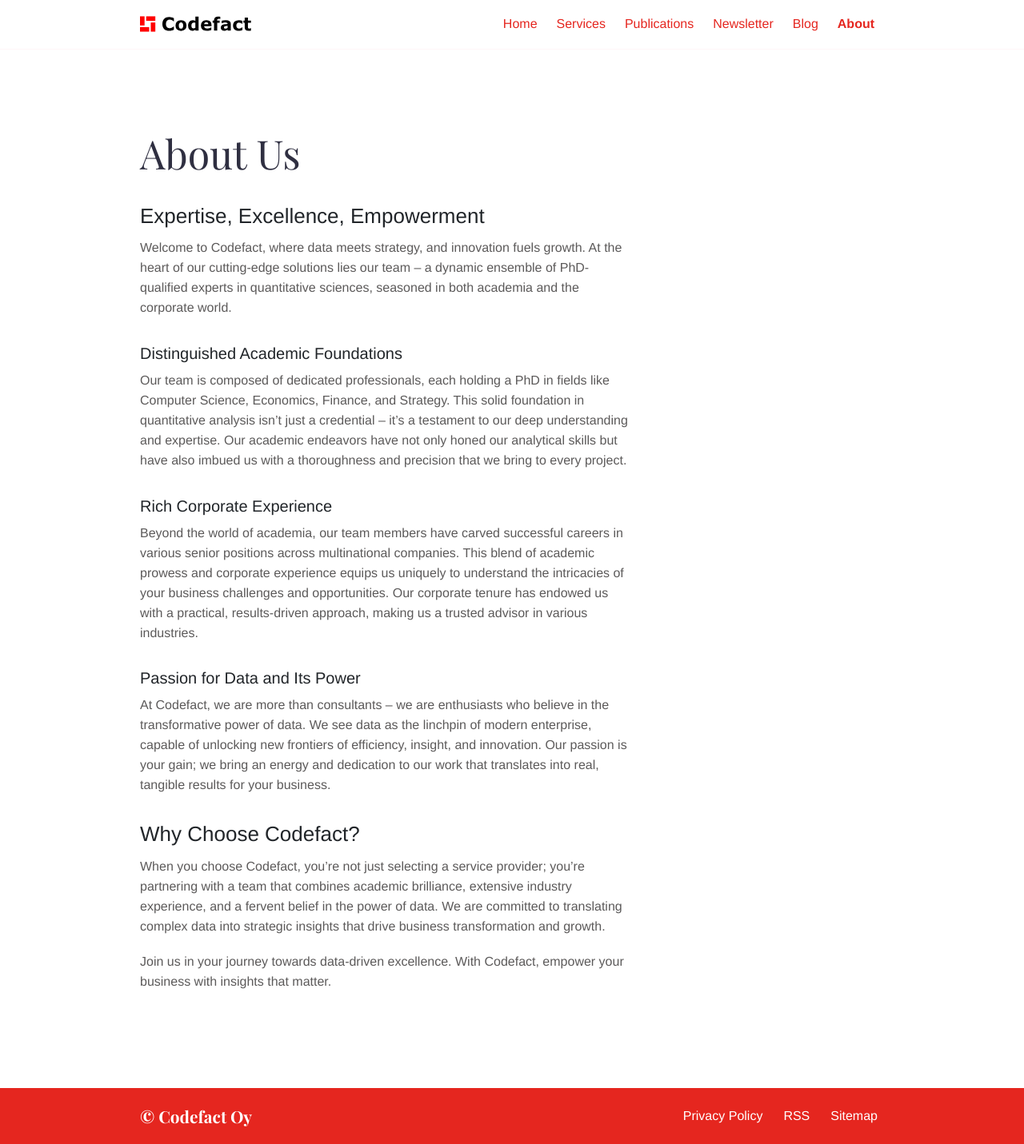
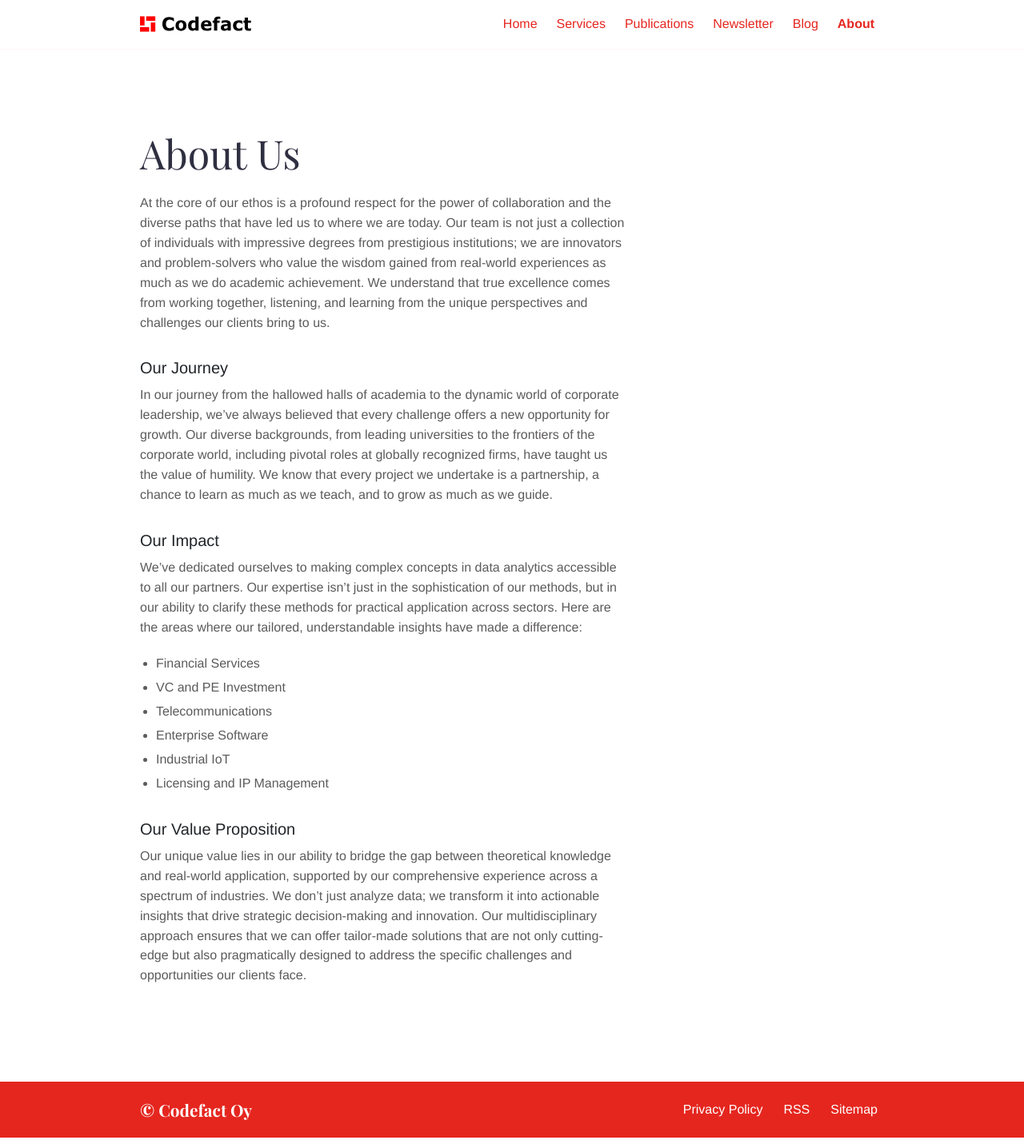
Before and after one commit to ryanrhymes/codefact.xyz, a Jekyll site: the page built from about.md, in a window 1280 px wide. Shown: the whole page at 80% size. Built offline with Jekyll 4.4.1, drawn with Linux system fonts in a browser that asks for light colours.

Commit message:
coding ...

```diff
--- a/about.md
+++ b/about.md
@@ -5,24 +5,23 @@
 bodyClass: page-about
 ---
 
-## Expertise, Excellence, Empowerment
+At the core of our ethos is a profound respect for the power of collaboration and the diverse paths that have led us to where we are today. Our team is not just a collection of individuals with impressive degrees from prestigious institutions; we are innovators and problem-solvers who value the wisdom gained from real-world experiences as much as we do academic achievement. We understand that true excellence comes from working together, listening, and learning from the unique perspectives and challenges our clients bring to us.
 
-Welcome to Codefact, where data meets strategy, and innovation fuels growth. At the heart of our cutting-edge solutions lies our team – a dynamic ensemble of PhD-qualified experts in quantitative sciences, seasoned in both academia and the corporate world.
+### Our Journey
 
-### Distinguished Academic Foundations
+In our journey from the hallowed halls of academia to the dynamic world of corporate leadership, we've always believed that every challenge offers a new opportunity for growth. Our diverse backgrounds, from leading universities to the frontiers of the corporate world, including pivotal roles at globally recognized firms, have taught us the value of humility. We know that every project we undertake is a partnership, a chance to learn as much as we teach, and to grow as much as we guide.
 
-Our team is composed of dedicated professionals, each holding a PhD in fields like Computer Science, Economics, Finance, and Strategy. This solid foundation in quantitative analysis isn't just a credential – it's a testament to our deep understanding and expertise. Our academic endeavors have not only honed our analytical skills but have also imbued us with a thoroughness and precision that we bring to every project.
+### Our Impact
 
-### Rich Corporate Experience
+We’ve dedicated ourselves to making complex concepts in data analytics accessible to all our partners. Our expertise isn’t just in the sophistication of our methods, but in our ability to clarify these methods for practical application across sectors. Here are the areas where our tailored, understandable insights have made a difference:
 
-Beyond the world of academia, our team members have carved successful careers in various senior positions across multinational companies. This blend of academic prowess and corporate experience equips us uniquely to understand the intricacies of your business challenges and opportunities. Our corporate tenure has endowed us with a practical, results-driven approach, making us a trusted advisor in various industries.
+- Financial Services
+- VC and PE Investment
+- Telecommunications
+- Enterprise Software
+- Industrial IoT
+- Licensing and IP Management
 
-### Passion for Data and Its Power
+### Our Value Proposition
 
-At Codefact, we are more than consultants – we are enthusiasts who believe in the transformative power of data. We see data as the linchpin of modern enterprise, capable of unlocking new frontiers of efficiency, insight, and innovation. Our passion is your gain; we bring an energy and dedication to our work that translates into real, tangible results for your business.
-
-## Why Choose Codefact?
-
-When you choose Codefact, you're not just selecting a service provider; you're partnering with a team that combines academic brilliance, extensive industry experience, and a fervent belief in the power of data. We are committed to translating complex data into strategic insights that drive business transformation and growth.
-
-Join us in your journey towards data-driven excellence. With Codefact, empower your business with insights that matter.
+Our unique value lies in our ability to bridge the gap between theoretical knowledge and real-world application, supported by our comprehensive experience across a spectrum of industries. We don't just analyze data; we transform it into actionable insights that drive strategic decision-making and innovation. Our multidisciplinary approach ensures that we can offer tailor-made solutions that are not only cutting-edge but also pragmatically designed to address the specific challenges and opportunities our clients face.
```
